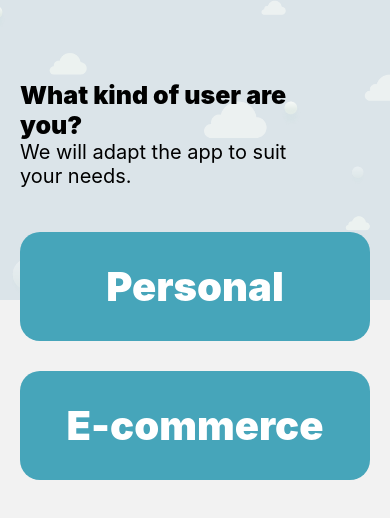
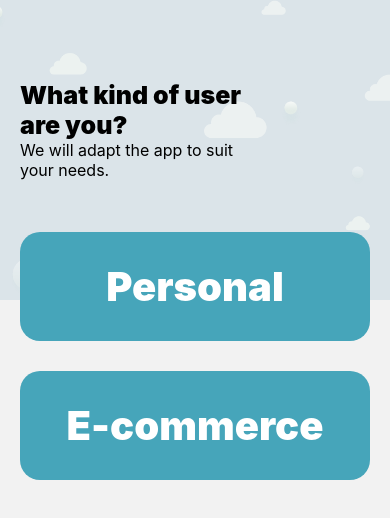
Before and after one commit to FUSION-FUSION/Mobile-Assessment-React-Native, a React Native app: screen /UserSelectionScreen in a window 390 px wide. Shown: the top 518 px of the page. Built offline with nearby package versions, Linux system fonts and the light colour scheme.

Commit message:
Finished User Selection Screen

```diff
--- a/Navigator.js
+++ b/Navigator.js
@@ -19,7 +19,7 @@ const screenOptions = {
 export const MyStack = () => (
     <NavigationContainer>
         <Stack.Navigator
-            initialRouteName="UserSelectionScreen"
+            initialRouteName="SignUpScreen"
             screenOptions={screenOptions}
         >
             <Stack.Screen name="LoginScreen" component={LoginScreen} />
--- a/screens/UserSelectionScreen.js
+++ b/screens/UserSelectionScreen.js
@@ -12,7 +12,7 @@ const UserSelectionScreen = ({ navigation }) => {
                     backgroundColor: "#dbe4e9",
                 }}
             >
-                <View style={{ paddingTop: 80, width: "80%", marginLeft: 20 }}>
+                <View style={{ paddingTop: 80, width: "60%", marginLeft: 20 }}>
                     <Text
                         style={{
                             fontSize: 25,
@@ -24,7 +24,7 @@ const UserSelectionScreen = ({ navigation }) => {
                     </Text>
                     <Text
                         style={{
-                            fontSize: 20,
+                            fontSize: 16,
                         }}
                     >
                         We will adapt the app to suit your needs.
```
